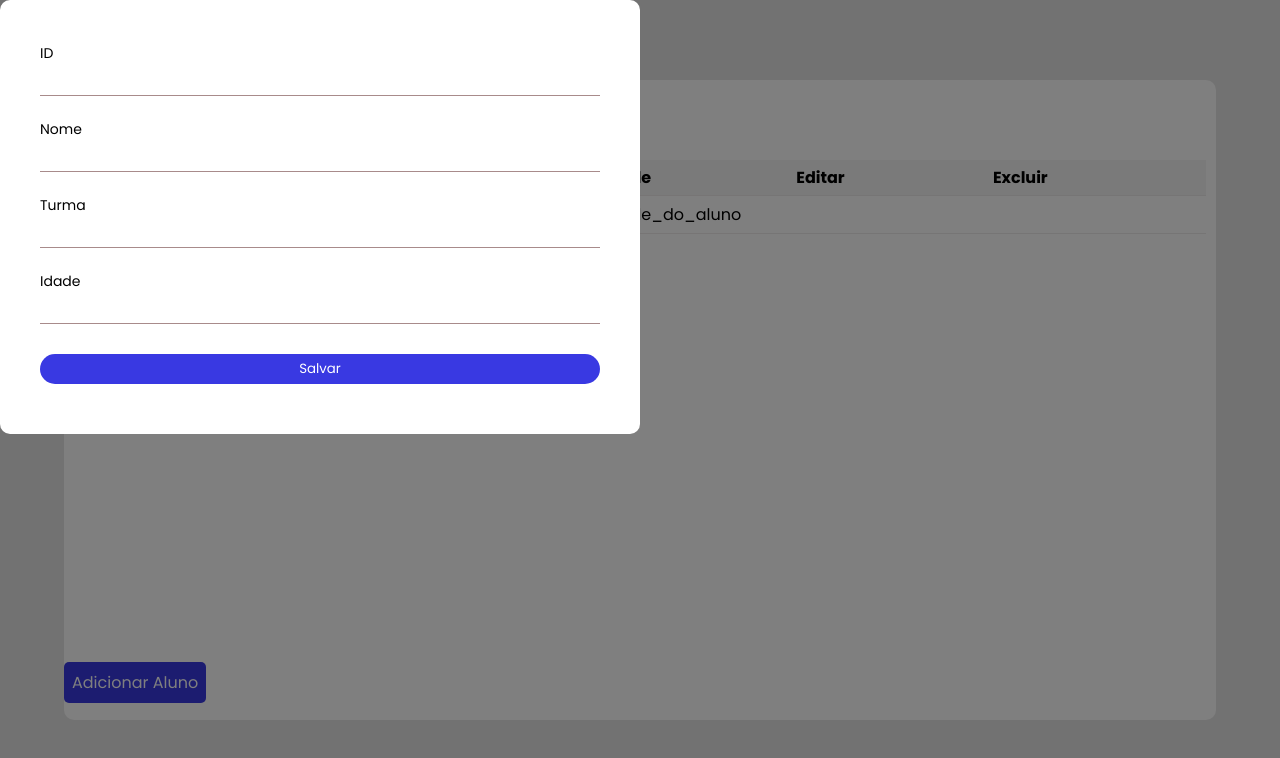
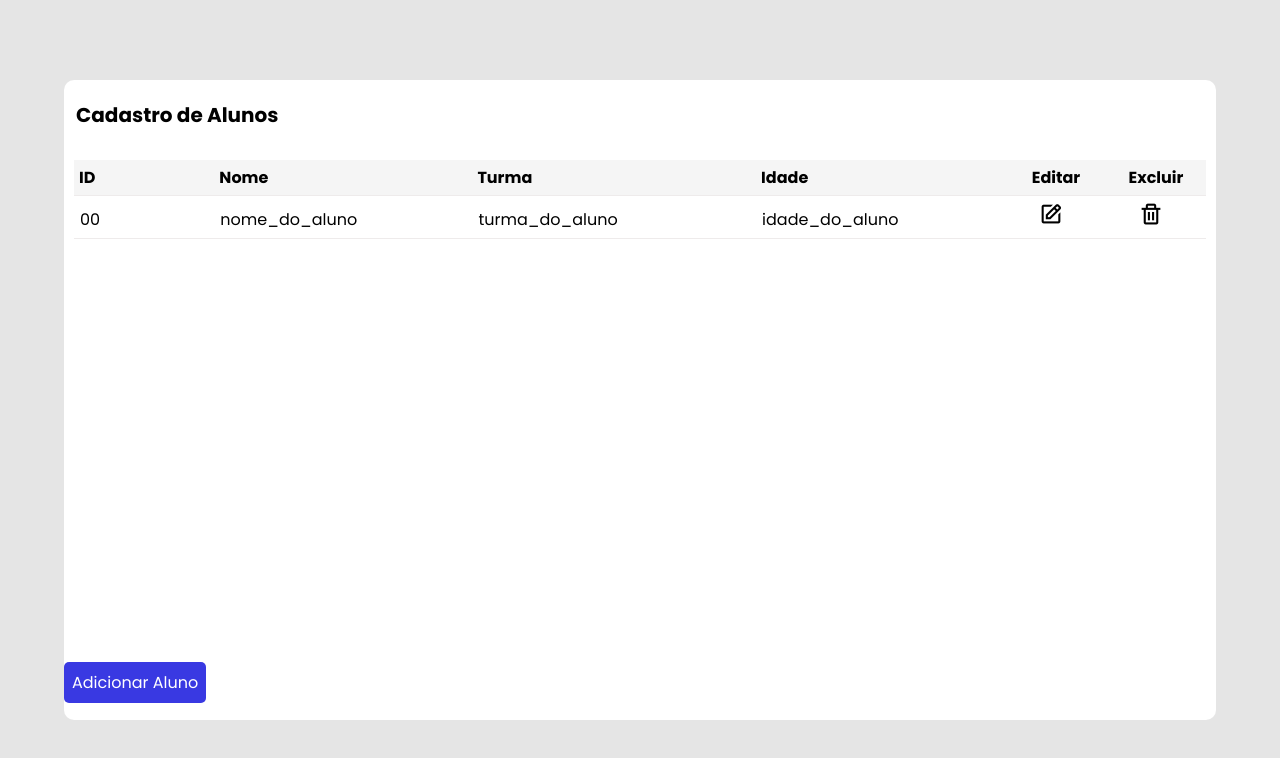
Before and after one commit to otaviogrocha/crud-web-js, a plain HTML site: page index.html in a window 1280 px wide. Drawn offline with nearby package versions, Linux system fonts and the light colour scheme.

Commit message:
commit 07/08 home css changes

```diff
--- a/index.html
+++ b/index.html
@@ -33,6 +33,12 @@
                         <td>nome_do_aluno</td>
                         <td>turma_do_aluno</td>
                         <td>idade_do_aluno</td>
+                        <td class="acao">
+                            <button onclick="editItem($,{index})"><i class='bx bx-edit'></i></button>
+                        </td>
+                        <td class="acao">
+                            <button onclick="deleteItem($,{index})"><i class='bx bx-trash'></i></button>
+                        </td>
                     </tr>
                 </tbody>
             </table>
--- a/src/css/style.css
+++ b/src/css/style.css
@@ -42,15 +42,6 @@ body {
     word-break: break-all;
 }
 
-#add {
-    font-size: 16px;
-    padding: 8px;
-    border-radius: 5px;
-    border: none;
-    color: white;
-    background-color: rgb(57, 57, 226);
-}
-
 .body-table {
     padding: 10px 10px 0px 10px;
     width: auto;
@@ -79,7 +70,7 @@ thead {
 }
 
 tr {
-    border-bottom: 1px solid rgb(238, 235, 235) !important;
+    border-bottom: 1px solid rgb(238, 235, 235);
 }
 
 tbody tr td {
@@ -91,14 +82,14 @@ tbody tr td {
 thead tr th {
     padding: 5px;
     text-align: start;
-    /* margin-bottom: 50px; */
+    margin-bottom: 50px;
 }
 
 tbody tr {
-    /* margin-bottom: 50px; */
+    margin-bottom: 50px;
 }
 
-tbody tr th.acao {
+th.acao {
     width: 100px;
     text-align: center;
 }
@@ -106,6 +97,21 @@ tbody tr th.acao {
 tbody tr td.acao {
     text-align: center;
 }
+
+
+.table-footer{
+
+}
+
+#add {
+    font-size: 16px;
+    padding: 8px;
+    border-radius: 5px;
+    border: none;
+    color: white;
+    background-color: rgb(57, 57, 226);
+}
+
 
 /* mobile */
 
@@ -152,7 +158,7 @@ tbody tr td.acao {
     top: 0;
     left: 0;
     background-color: rgba(0, 0, 0, 0.5) ;
-    /* display: none; */
+    display: none;
     z-index: 999;
     align-items: center;
     justify-content: center;
@@ -211,3 +217,18 @@ tbody tr td.acao {
         transform: translate3d(0, 0, 0);
     }
 }
+
+
+td button {
+    border: none;
+    outline: none;
+    background: transparent;
+}
+
+td button i {
+    font-size: 25px;
+}
+
+td button i:first-child{
+    margin-right: 10px;
+}
```
